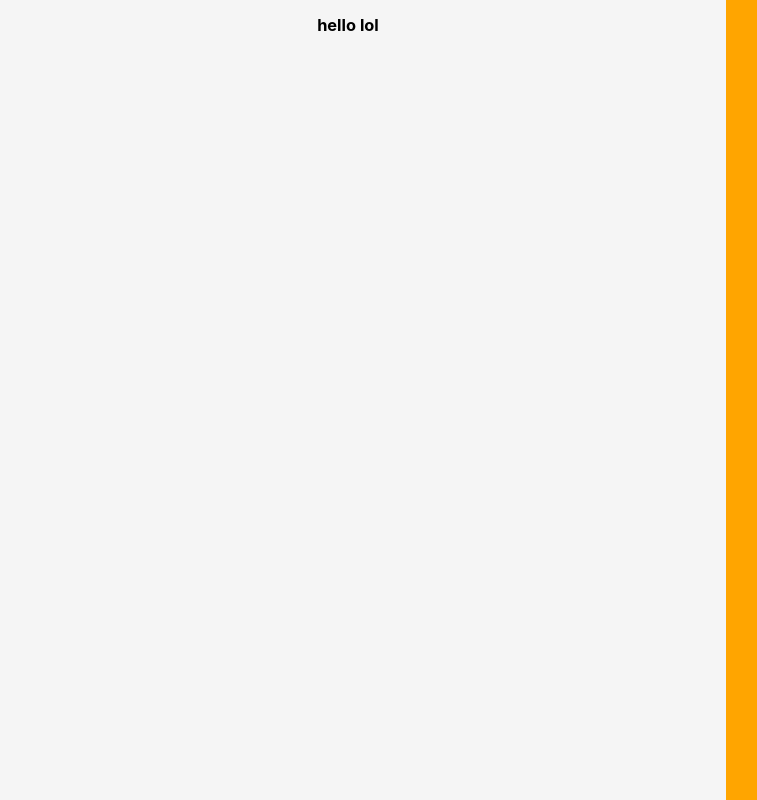
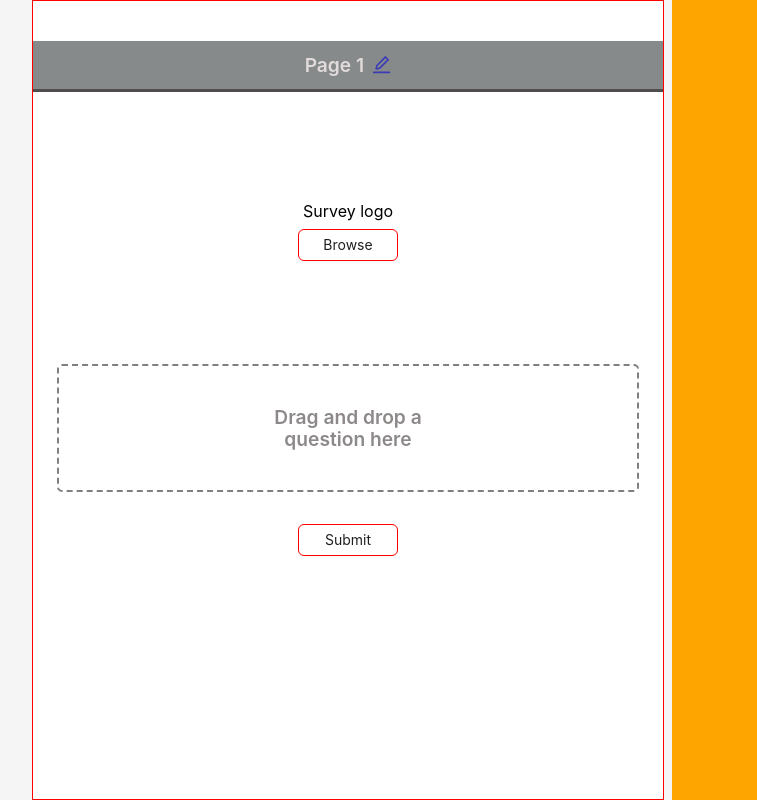
Before and after one commit to salimsalimzada/i-like-it, a React (Vite) app: page / in a window 1280 px wide. Shown: the whole page, without its empty margins (292-1049 px from the left). Built offline with nearby package versions, Linux system fonts and the light colour scheme.

Commit message:
Finish Survey section UI

```diff
--- /dev/null
+++ b/src/Components/CustomButton/CustomButton.module.css
@@ -0,0 +1,5 @@
+.customBtnStyle {
+	border: 1px solid red;
+	height: 2rem;
+	width: 100px;
+}
--- /dev/null
+++ b/src/Components/CustomButton/index.tsx
@@ -0,0 +1,27 @@
+import { Button } from "antd";
+import { BaseButtonProps } from "antd/es/button/button";
+import { FC, PropsWithChildren } from "react";
+
+import styles from "./CustomButton.module.css";
+type CustomButtonType = {
+	icon?: BaseButtonProps["icon"];
+	isLoading?: boolean;
+	type?: BaseButtonProps["type"];
+};
+export const CustomButton: FC<PropsWithChildren<CustomButtonType>> = ({
+	children,
+	icon,
+	isLoading,
+	type,
+}) => {
+	return (
+		<Button
+			className={styles.customBtnStyle}
+			icon={icon}
+			loading={isLoading}
+			type={type}
+		>
+			{children}
+		</Button>
+	);
+};
--- a/src/Components/index.ts
+++ b/src/Components/index.ts
@@ -1,3 +1,4 @@
+export { CustomButton } from "./CustomButton";
 export { CustomDivider } from "./CustomDivider";
 export { CustomDrawer } from "./CustomDrawer";
 export { CustomIconBox } from "./CustomIconBox";
--- /dev/null
+++ b/src/Modules/Feedback/Blocks/SurveyBlock/CardList.tsx
@@ -0,0 +1,14 @@
+import { Card, Space } from "antd";
+import { Fragment } from "react/jsx-runtime";
+
+import { CardItem } from "../../Elements/CardItem";
+import styles from "./SurveyBlock.module.css";
+export const CardList = () => {
+	return (
+		<Fragment>
+			<div className={styles.cardListContainer}>
+				<p className={styles.emptyCardListMsg}>Drag and drop a question here</p>
+			</div>
+		</Fragment>
+	);
+};
--- /dev/null
+++ b/src/Modules/Feedback/Blocks/SurveyBlock/SurveyBlock.module.css
@@ -0,0 +1,62 @@
+.surveyBlockContainer {
+	border: 1px solid red;
+	width: 100%;
+	height: 100%;
+	display: flex;
+	flex-direction: column;
+	align-items: center;
+	padding: 40px 0;
+	background-color: white;
+}
+
+.surveyBlockContainer > div {
+	margin-bottom: 2rem;
+	width: 100%;
+}
+
+.pageTitle {
+	font-size: 1.2rem;
+	color: rgb(225, 219, 219);
+	font-weight: 600;
+	text-align: center;
+	background-color: rgb(135, 138, 138);
+	padding: 0.8rem 0;
+	border-bottom: 3px solid rgb(82, 77, 77);
+	flex-basis: 5%;
+}
+
+.editIcon {
+	color: rgb(59, 59, 182);
+	margin-left: 0.5rem;
+}
+
+.fileUploadContainer {
+	flex-basis: 25%;
+	min-height: 13rem;
+}
+
+.dragAndDropContainer {
+	padding: 0 1.5rem;
+}
+
+.submitBtn {
+	text-align: center;
+}
+
+.cardListContainer {
+	display: flex;
+	flex-direction: column;
+	justify-content: center;
+	align-items: center;
+	min-height: 8rem;
+	border: 2px dashed gray;
+	border-radius: 5px;
+}
+
+.emptyCardListMsg {
+	width: 35%;
+	text-align: center;
+	font-size: 1.2rem;
+	color: rgb(141, 137, 137);
+	font-weight: 600;
+}
--- a/src/Modules/Feedback/Blocks/SurveyBlock/index.tsx
+++ b/src/Modules/Feedback/Blocks/SurveyBlock/index.tsx
@@ -1,3 +1,31 @@
+import { EditOutlined } from "@ant-design/icons";
+import { Card, Col, Row, Space } from "antd";
+import { Fragment } from "react/jsx-runtime";
+
+import { CustomButton } from "../../../../Components";
+import { FileUpload } from "../../Elements/FileUpload";
+import { CardList } from "./CardList";
+import styles from "./SurveyBlock.module.css";
 export const SurveyBlock = () => {
-	return <h3 style={{ textAlign: "center" }}>hello lol</h3>;
+	return (
+		<Fragment>
+			<div className={styles.surveyBlockContainer}>
+				<div className={styles.pageTitle}>
+					Page 1
+					<span className={styles.editIcon}>
+						<EditOutlined />{" "}
+					</span>
+				</div>
+				<div className={styles.fileUploadContainer}>
+					<FileUpload />
+				</div>
+				<div className={styles.dragAndDropContainer}>
+					<CardList />
+				</div>
+				<div className={styles.submitBtn}>
+					<CustomButton children="Submit" />
+				</div>
+			</div>
+		</Fragment>
+	);
 };
--- /dev/null
+++ b/src/Modules/Feedback/Elements/CardItem/index.tsx
@@ -0,0 +1,14 @@
+import { Card } from "antd";
+import { Fragment } from "react/jsx-runtime";
+
+import styles from "./CardItem.module.css";
+export const CardItem = () => {
+	return (
+		<Fragment>
+			<Card size="small" style={{ border: "1px solid red" }} title="Card">
+				<p>Card content</p>
+				<p>Card content</p>
+			</Card>
+		</Fragment>
+	);
+};
--- /dev/null
+++ b/src/Modules/Feedback/Elements/FileUpload/FileUpload.module.css
@@ -0,0 +1,12 @@
+.imageContainer {
+	display: flex;
+	flex-direction: column;
+	align-items: center;
+	justify-content: center;
+	height: 100%;
+}
+
+.defaultTitle {
+	font-size: 1rem;
+	margin: 0.5rem 0;
+}
--- /dev/null
+++ b/src/Modules/Feedback/Elements/FileUpload/index.tsx
@@ -0,0 +1,42 @@
+import { UploadOutlined } from "@ant-design/icons";
+import { Button, Image, Space, Upload } from "antd";
+import React, { useState } from "react";
+
+import { CustomButton } from "../../../../Components";
+import styles from "./FileUpload.module.css";
+export const FileUpload: React.FC = () => {
+	const [imageUrl, setImageUrl] = useState<null | string>(null);
+
+	const handleBeforeUpload = (file: File) => {
+		// you can handle file type/size here
+		return true;
+	};
+
+	const handleCustomRequest = (options: any) => {
+		// just simulate an uploading image
+		// because of antd's action url returns cors
+		setTimeout(() => {
+			const imageUrl = URL.createObjectURL(options.file);
+			setImageUrl(imageUrl);
+		}, 1000);
+	};
+	return (
+		<div className={styles.imageContainer}>
+			{imageUrl ? (
+				<img height={250} src={imageUrl} width="100%" />
+			) : (
+				<>
+					<p className={styles.defaultTitle}>Survey logo</p>
+					<Upload
+						beforeUpload={handleBeforeUpload}
+						customRequest={handleCustomRequest}
+						listType="picture"
+						maxCount={1}
+					>
+						<CustomButton>Browse</CustomButton>
+					</Upload>
+				</>
+			)}
+		</div>
+	);
+};
--- a/src/Modules/Feedback/Pages/Widget.tsx
+++ b/src/Modules/Feedback/Pages/Widget.tsx
@@ -10,7 +10,7 @@ const Widget = () => {
 		<Fragment>
 			<Layout>
 				<Row gutter={[16, 24]}>
-					<Col span={5}>
+					<Col span={6}>
 						<CustomDrawer
 							iconPosition="right"
 							placement="left"
@@ -20,11 +20,11 @@ const Widget = () => {
 							<FeedbackTemplate />
 						</CustomDrawer>
 					</Col>
-					<Col span={14}>
+					<Col span={12}>
 						<SurveyBlock />
 					</Col>
 					<Col
-						span={5}
+						span={6}
 						style={{ backgroundColor: "orange", height: "100vh" }}
 					></Col>
 				</Row>
```
Also changed, not shown: src/Modules/Feedback/Elements/CardItem/CardItem.module.css (added).
